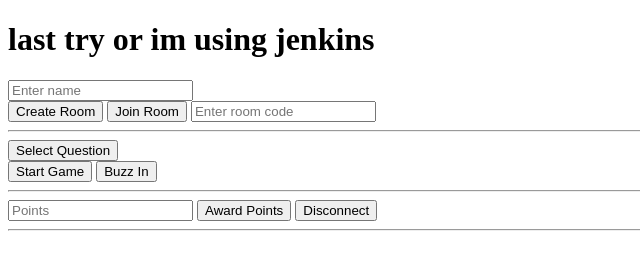
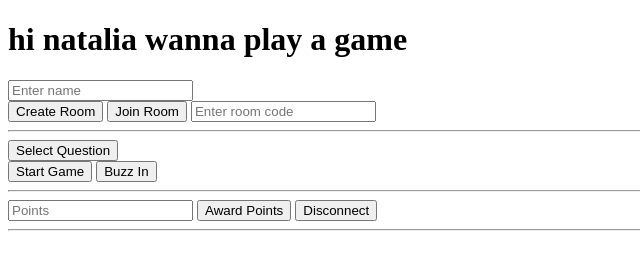
Before and after one commit to FarazAleemWork/devJeo, a website: page quizlamfd/index.html in a window 1280 px wide. Shown: the whole page, without its empty margins (0-640 px from the left). Drawn offline with nearby package versions, Linux system fonts and the light colour scheme; no server answers.

Commit message:
last test of pipeline

```diff
--- a/quizlamfd/index.html
+++ b/quizlamfd/index.html
@@ -4,7 +4,7 @@
   <title>Quizlam Basic Frontend</title>
 </head>
 <body>
-  <h1>last try or im using jenkins</h1>
+  <h1>hi natalia wanna play a game</h1>
 
   <input type="text" id="playerName" placeholder="Enter name" />
 </br>
```
